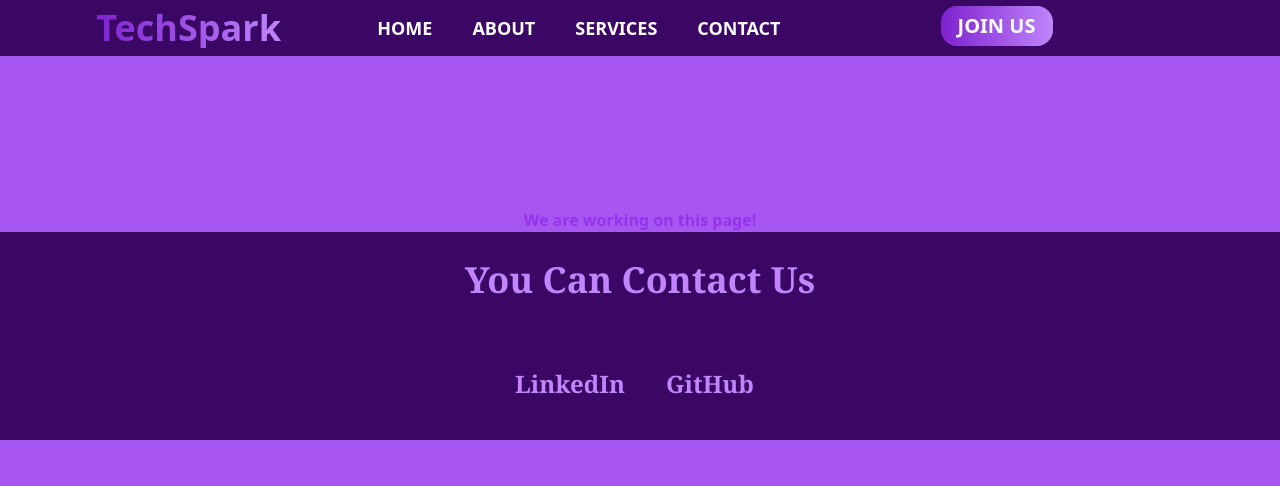
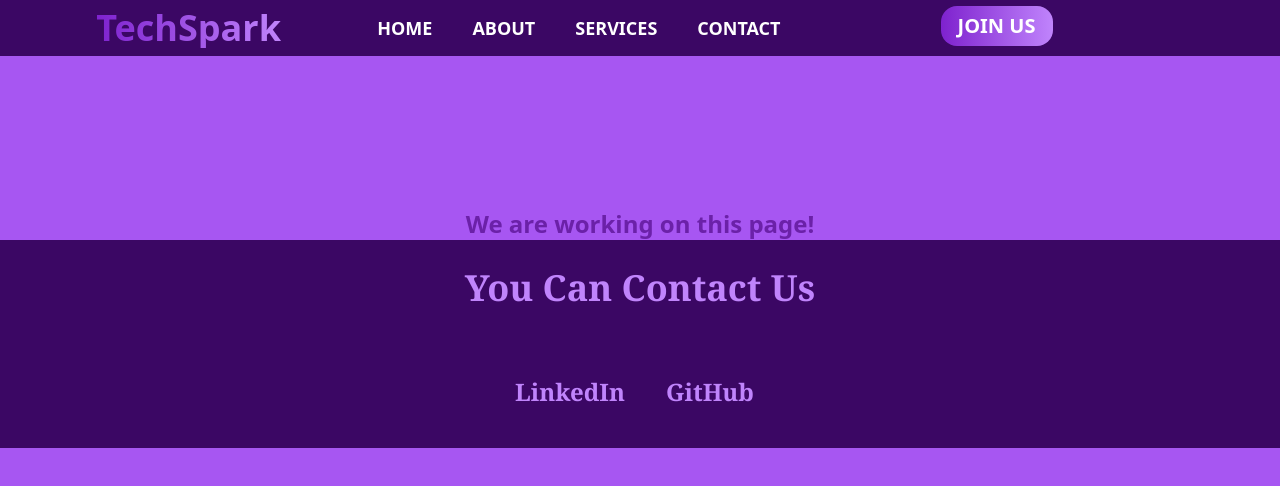
Before and after one commit to laibatheAI/Assignment-1AppRouting_in_Next.js, a Next.js app: page /contact in a window 1280 px wide. Shown: the top 486 px of the page. Built offline with nearby package versions, Linux system fonts and the light colour scheme.

Commit message:
Update page.tsx

```diff
--- a/src/app/contact/page.tsx
+++ b/src/app/contact/page.tsx
@@ -1,6 +1,6 @@
 export default function Contact(){
    return(
-      <div className="pt-52 font-bold text-center text-purple-600">
+      <div className="pt-52 font-bold text-center text-purple-800 text-2xl">
             <p>We are working on this page!</p>
       </div>
    );
```
